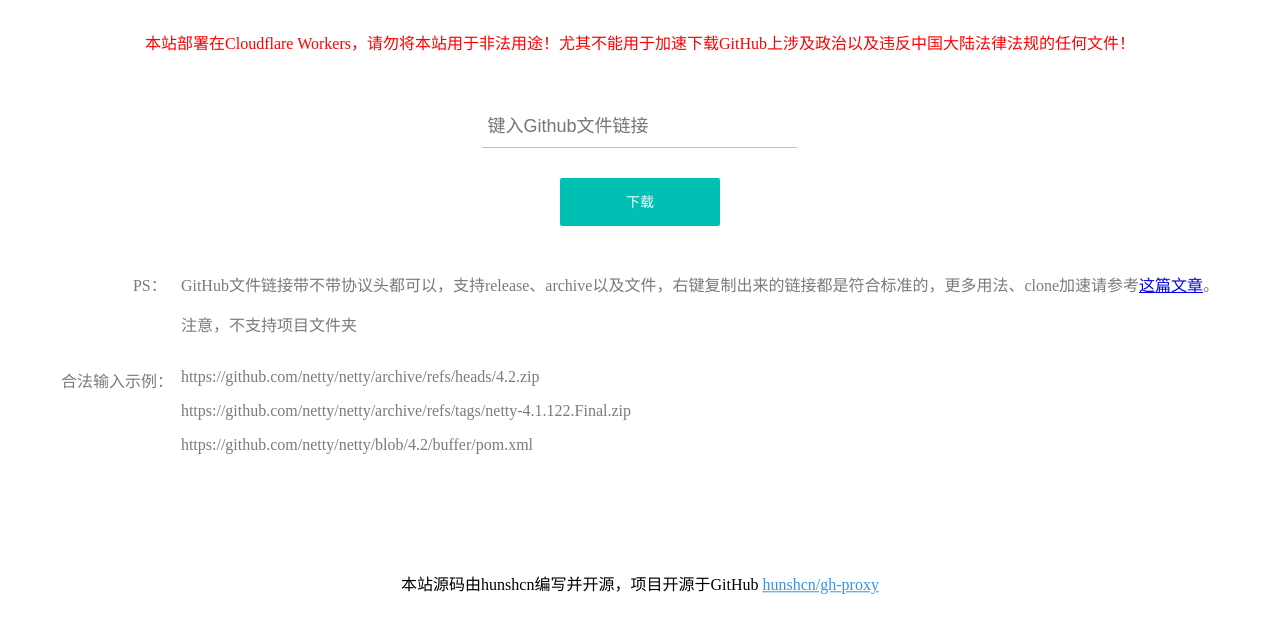
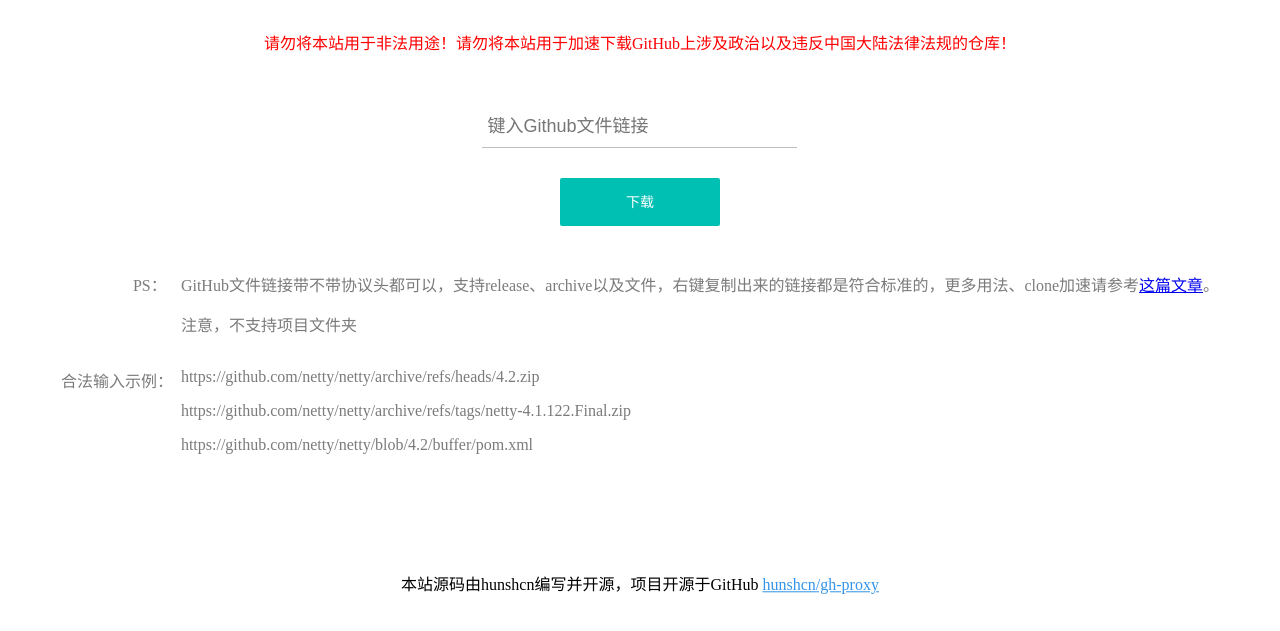
Before and after one commit to changelzj/changelzj.github.io, a plain HTML site: page gh-proxy/index.html in a window 1280 px wide. Shown: the part 169-800 px from the top of the page. Drawn offline with Linux system fonts and the light colour scheme.

Commit message:
Update warning message in index.html

```diff
--- a/gh-proxy/index.html
+++ b/gh-proxy/index.html
@@ -125,7 +125,7 @@
                                                                                                data-recalc-dims="1"></a>
 <h1 style="margin-bottom: 50px">GitHub 文件加速</h1>
 
-<p style="color:red;">  本站部署在Cloudflare Workers，请勿将本站用于非法用途！尤其不能用于加速下载GitHub上涉及政治以及违反中国大陆法律法规的任何文件！ </p>
+<p style="color:red;">  请勿将本站用于非法用途！请勿将本站用于加速下载GitHub上涉及政治以及违反中国大陆法律法规的仓库！ </p>
 
 
     <br/><br/>
```
